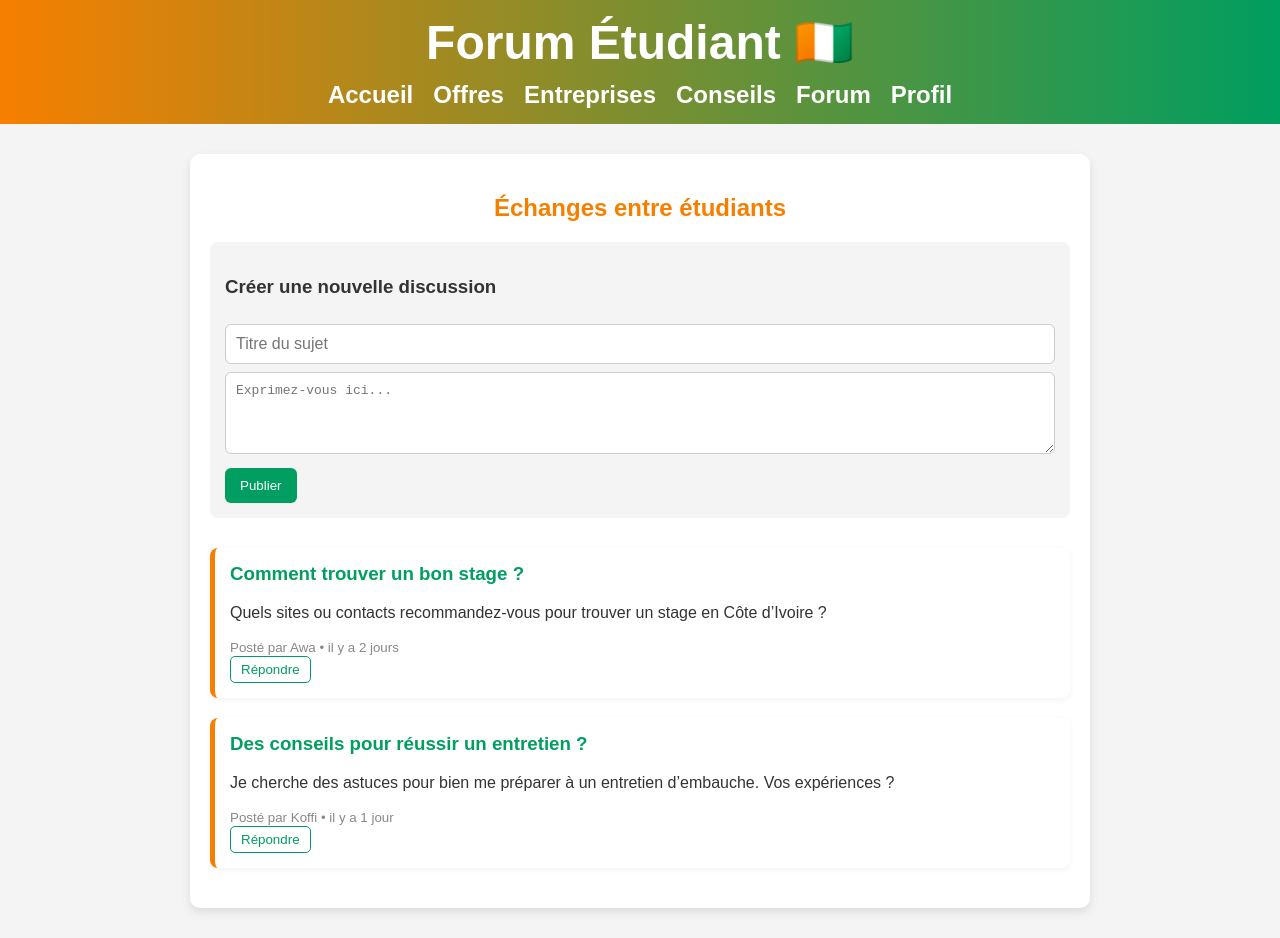
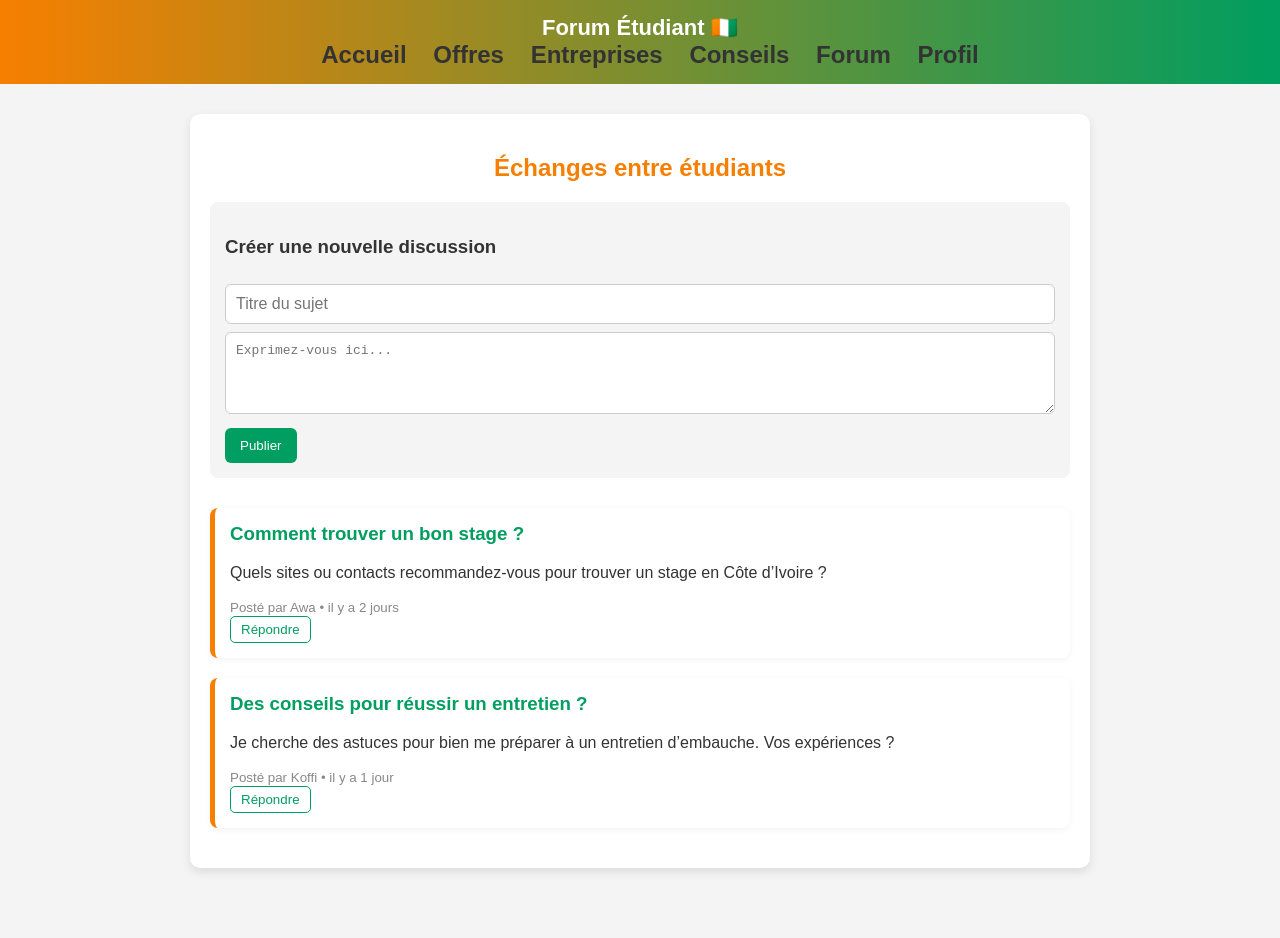
Before and after one commit to begoublealexmarvin-design/EMPLOI-STAGE, a plain HTML site: page forum.html in a window 1280 px wide. After the commit the page ends 898 px from the top, so only its background shows below. Drawn offline with Linux system fonts and the light colour scheme.

Commit message:
modification

```diff
--- a/forum.html
+++ b/forum.html
@@ -31,22 +31,22 @@
       font-size: 1.5em;
     }
 
-    header h1 { margin: 0; }
+    header h1 {
+      margin: 0;
+      font-size: 22px;
+      font-weight: 700;
+    }
 
-nav {
-  display: flex;
-  justify-content: center;
-  gap: 20px;
-  margin-top: 10px;
-}
 nav a {
-  color: white;
-  text-decoration: none;
-  font-weight: 600;
-  transition: 0.3s;
-}
-nav a:hover { text-decoration: underline; }
-
+    margin-left: 20px;
+    text-decoration: none;
+    color: #333;
+    font-weight: 600;
+    transition: 0.3s;
+  }
+  nav a:hover {
+    color: #ff7f00;
+  }
 
     main {
       max-width: 900px;
```
